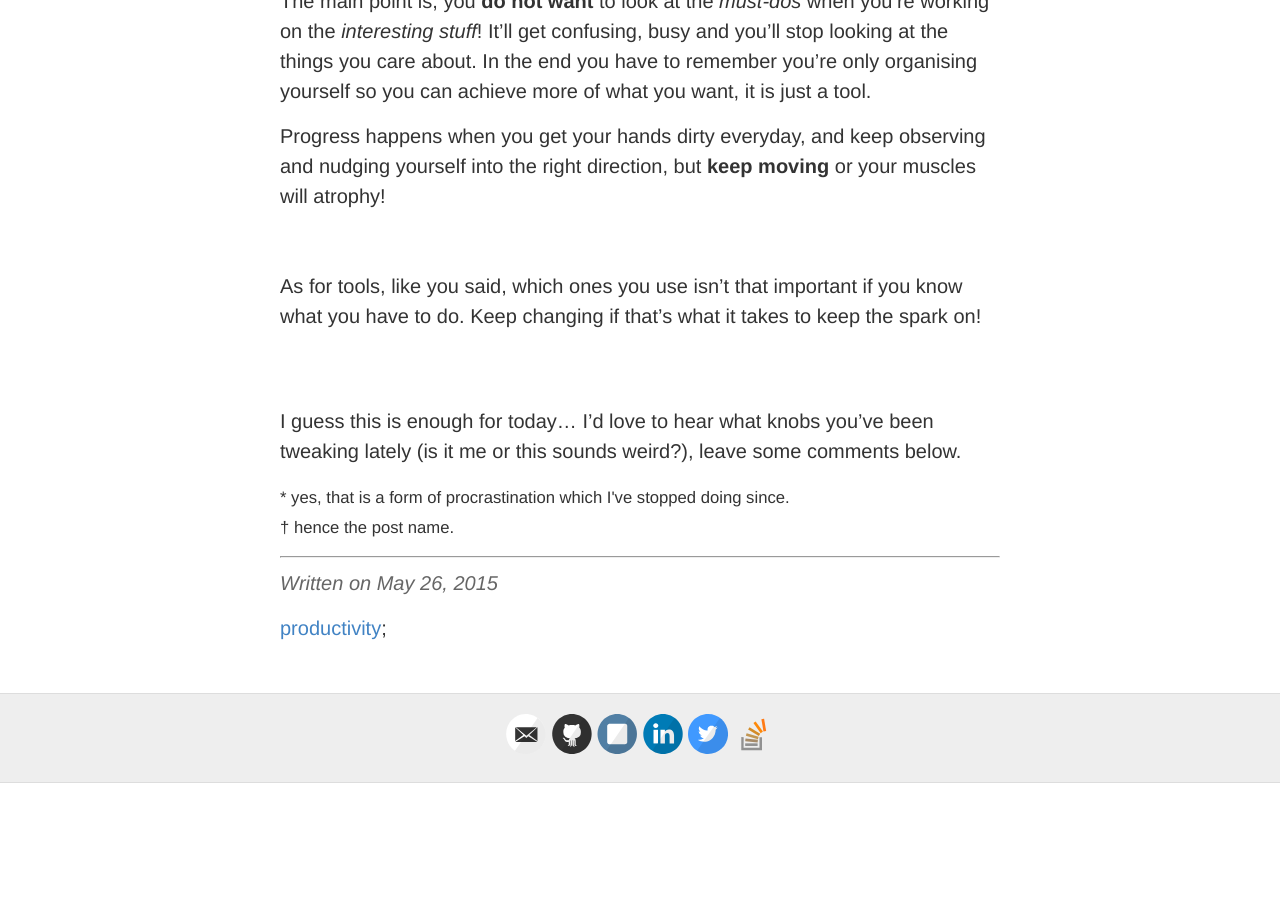
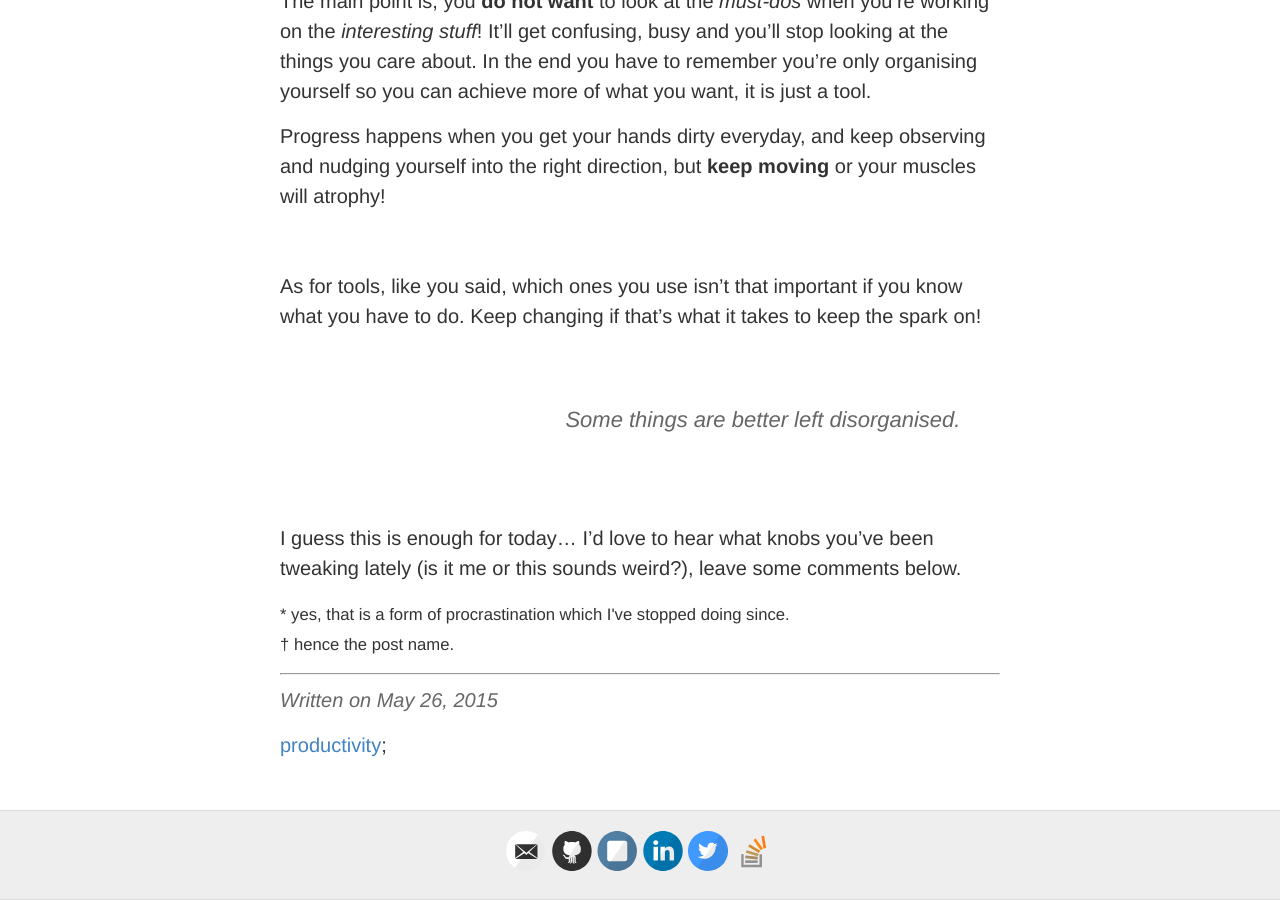
Before and after one commit to DiogoNeves/diogoneves.github.io, a Jekyll site: the page built from _posts/2015-05-26-twodos.markdown, in a window 1280 px wide and 900 px high, scrolled down 3920 px. Built offline with Jekyll 4.4.1, drawn with Linux system fonts in a browser that asks for light colours; comment, search, counter and statistics services are not loaded; before the commit the page ends 4703 px from its top, so only the background shows below that.

Commit message:
Added quote

```diff
--- a/_posts/2015-05-26-twodos.markdown
+++ b/_posts/2015-05-26-twodos.markdown
@@ -146,6 +146,10 @@ will atrophy!
 As for tools, like you said, which ones you use isn't that important if you know
 what you have to do. Keep changing if that's what it takes to keep the spark on!
 &nbsp;
+
+<blockquote>
+Some things are better left disorganised.
+</blockquote>
 &nbsp;
 
 I guess this is enough for today... I'd love to hear what knobs you've been
```
